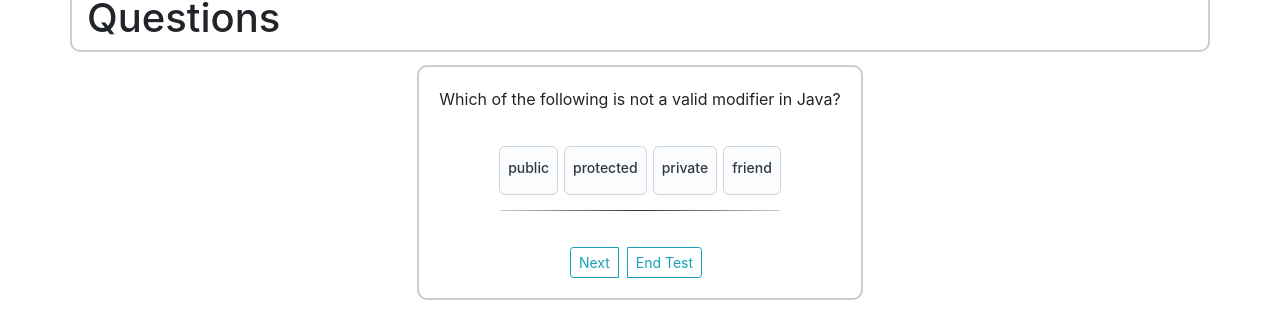
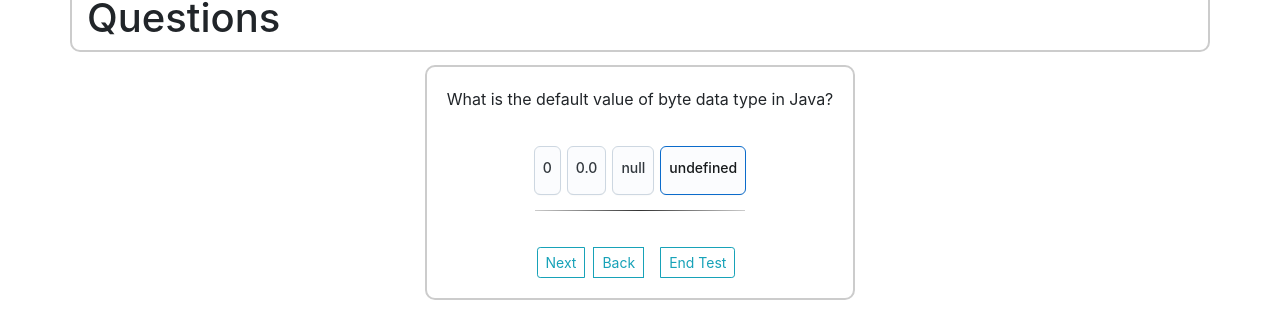
Before and after one commit to access123/roadMap, a React (Create React App) app: page /quiz/test in a window 1280 px wide. Shown: the part 479-797 px from the top of the page. Built offline with nearby package versions, Linux system fonts and the light colour scheme.

Commit message:
Back button is working

```diff
--- a/src/components/Test.js
+++ b/src/components/Test.js
@@ -16,18 +16,17 @@
   const endTest = () => {
     console.log("Hello");
   };
-  const [questionNo, setQuestionNo] = useState(1);
-  const quizArray = Quiz;
-  const randomQuestion = () => {
-    const useQuestion = quizArray[Math.floor(Math.random() * 20) + 1];
-    return useQuestion;
-  };
+  const quizArray = [];
+  for (var i = 0; i < 10; i++) {
+    quizArray.push(Quiz[i]);
+  }
   function handleOptionChange(event) {
     setSelectedOption(event.target.value);
   }
+  const [questionNo, setQuestionNo] = useState(1);
+  let useQuestion = quizArray[questionNo-1];
+  const [question,setQuestion] = useState(useQuestion);
   const [selectedOption, setSelectedOption] = useState(undefined);
-  const [question, setQuestion] = useState(randomQuestion());
-  const answerobj = [];
   return (
     <>
       <Nav titleLink={""} li1={"HOME"} li2={"ABOUT"} li3={"CONTACT"} />
@@ -63,11 +62,16 @@
             <button
               className="btn btn-outline-info btn-sm"
               onClick={() => {
-                setQuestion(randomQuestion());
                 setQuestionNo(questionNo + 1);
-              }}
-            >
+                setQuestion(quizArray[questionNo]);
+              }}>
               Next
+            </button>
+            <button className="btn btn-outline-info btn-sm mx-2" onClick={() => {
+              setQuestionNo(questionNo - 1);
+              setQuestion(quizArray[questionNo]);
+            }}>
+              Back
             </button>
             <button
               className="btn btn-outline-info btn-sm mx-2"
```
